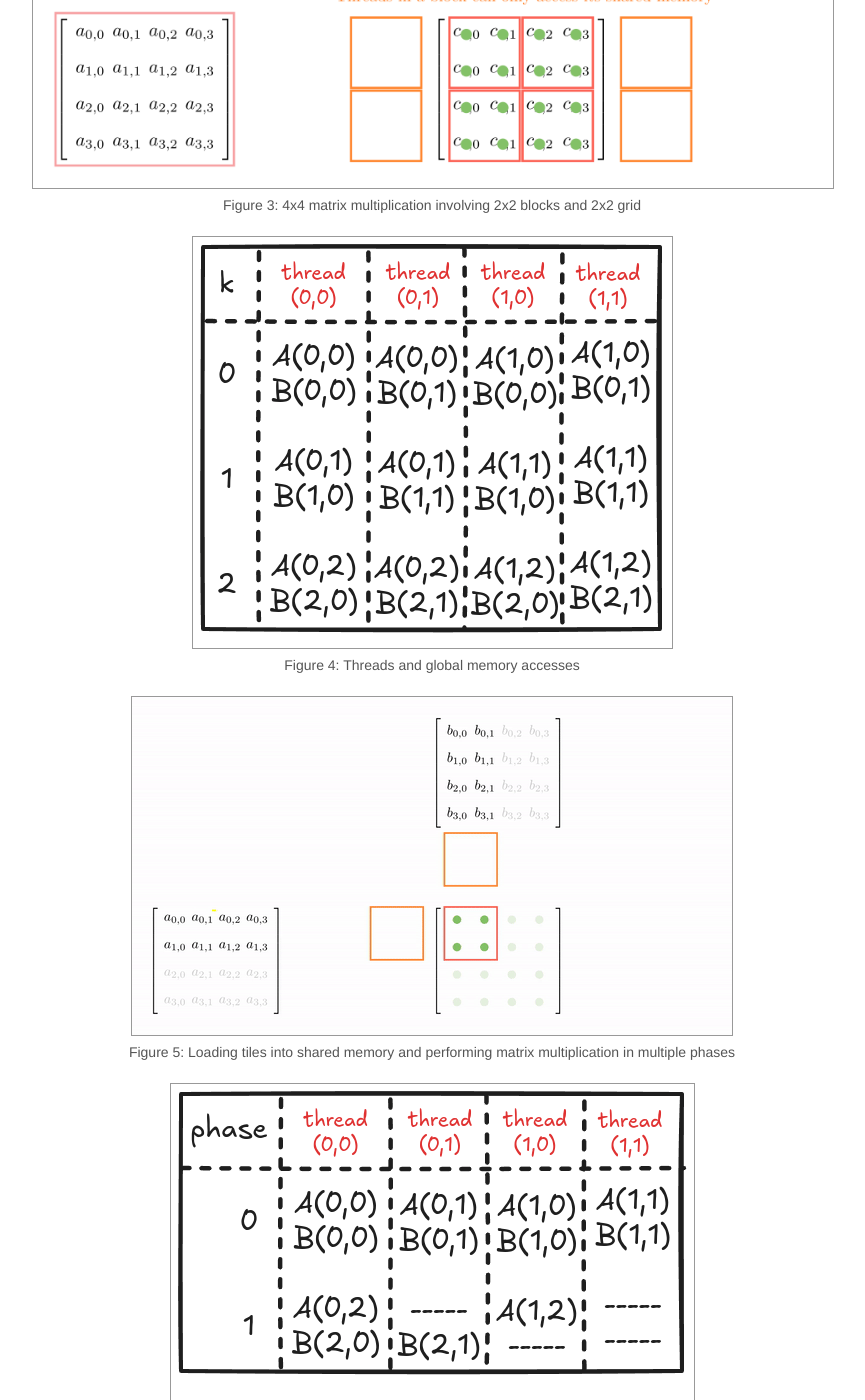
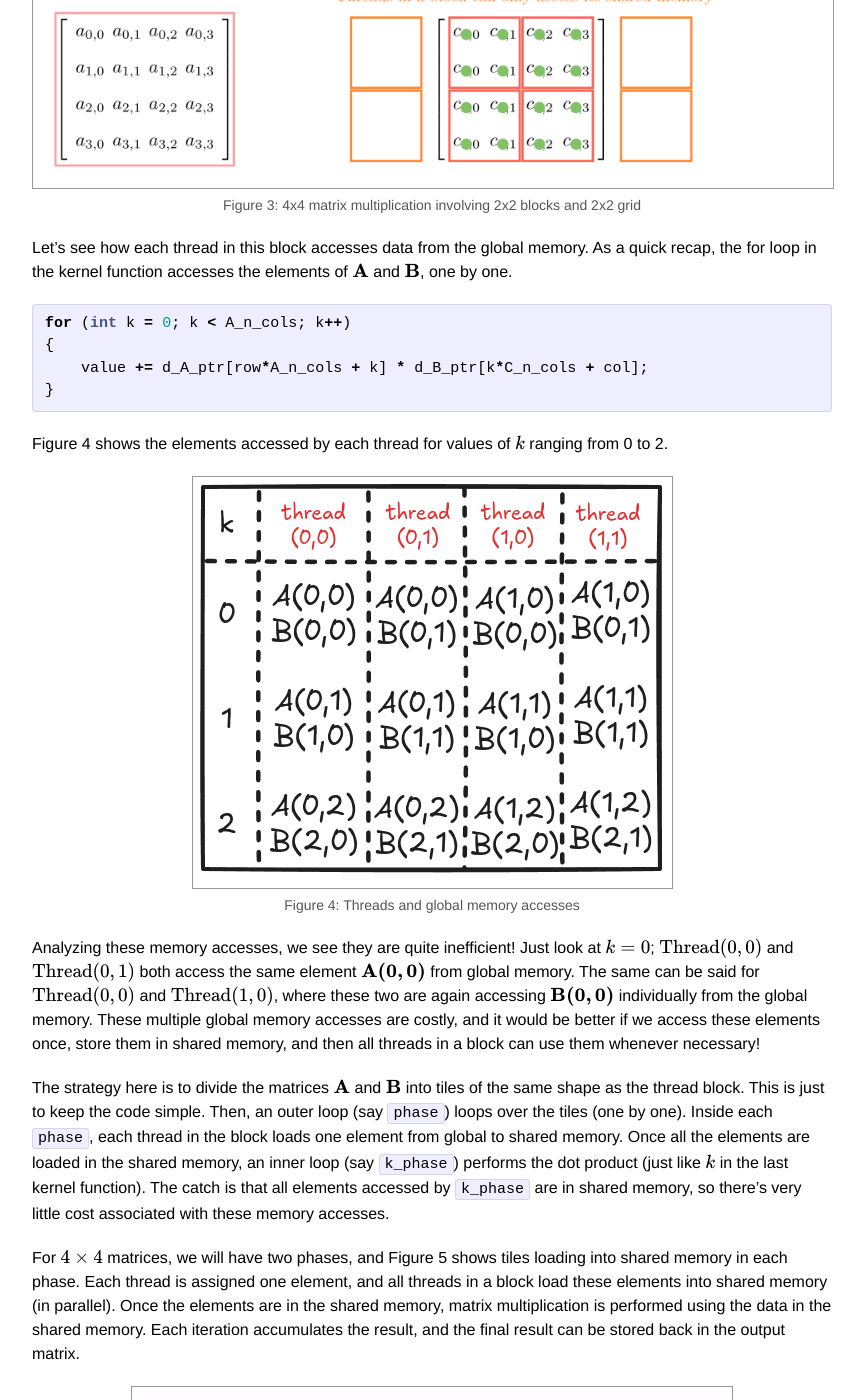
Before and after one commit to tgautam03/tgautam03.github.io, a Jekyll site: the page built from _posts/2024-11-23-xGeMM_Ch3.markdown, in a window 1280 px wide and 1400 px high, scrolled down 2793 px. Shown: the whole window, without its empty margins (208-1073 px from the left). Built offline with Jekyll 4.4.1, drawn with Linux system fonts in a browser that asks for light colours; some of the changed text lies outside the part shown.

Commit message:
feat: Enhance xGeMM Chapter 3 with shared memory access strategies and performance analysis

````diff
--- a/_posts/2024-11-23-xGeMM_Ch3.markdown
+++ b/_posts/2024-11-23-xGeMM_Ch3.markdown
@@ -41,22 +41,51 @@ For simplicity, consider a matrix multiplication involving matrices of size 4. T
 <div class="thecap">Figure 3: 4x4 matrix multiplication involving 2x2 blocks and 2x2 grid</div>
 </div>
 
+Let's see how each thread in this block accesses data from the global memory. As a quick recap, the for loop in the kernel function accesses the elements of $$\bf{A}$$ and $$\bf{B}$$, one by one.
 
+```cuda
+for (int k = 0; k < A_n_cols; k++)
+{
+    value += d_A_ptr[row*A_n_cols + k] * d_B_ptr[k*C_n_cols + col];
+}
+```
+
+Figure 4 shows the elements accessed by each thread for values of $$k$$ ranging from 0 to 2.
 
 <div class="imgcap">
 <img src="/blog_imgs/2024-11-23-xGeMM_Ch3/Fig4.png">
 <div class="thecap">Figure 4: Threads and global memory accesses</div>
 </div>
 
+Analyzing these memory accesses, we see they are quite inefficient! Just look at $$k=0$$; $$\text{Thread}(0,0)$$ and $$\text{Thread}(0,1)$$ both access the same element $$\bf{A}(0,0)$$ from global memory. The same can be said for $$\text{Thread}(0,0)$$ and $$\text{Thread}(1,0)$$, where these two are again accessing $$\bf{B}(0,0)$$ individually from the global memory. These multiple global memory accesses are costly, and it would be better if we access these elements once, store them in shared memory, and then all threads in a block can use them whenever necessary!
+
+The strategy here is to divide the matrices $$\bf{A}$$ and $$\bf{B}$$ into tiles of the same shape as the thread block. This is just to keep the code simple. Then, an outer loop (say `phase`) loops over the tiles (one by one). Inside each `phase`, each thread in the block loads one element from global to shared memory. Once all the elements are loaded in the shared memory, an inner loop (say `k_phase`) performs the dot product (just like $$k$$ in the last kernel function). The catch is that all elements accessed by `k_phase` are in shared memory, so there's very little cost associated with these memory accesses.
+
+For $$4 \times 4$$ matrices, we will have two phases, and Figure 5 shows tiles loading into shared memory in each phase. Each thread is assigned one element, and all threads in a block load these elements into shared memory (in parallel). Once the elements are in the shared memory, matrix multiplication is performed using the data in the shared memory. Each iteration accumulates the result, and the final result can be stored back in the output matrix.
+
 <div class="imgcap">
 <img src="/blog_imgs/2024-11-23-xGeMM_Ch3/Fig5.gif">
 <div class="thecap">Figure 5: Loading tiles into shared memory and performing matrix multiplication in multiple phases</div>
 </div>
 
+Figure 6 shows the elements accessed by each thread for different values of phase (keeping the data in Figure 6 consistent with Figure 4).
+
 <div class="imgcap">
 <img src="/blog_imgs/2024-11-23-xGeMM_Ch3/Fig6.png">
 <div class="thecap">Figure 6: Threads and global memory accesses using shared memory</div>
 </div>
+
+Each thread previously was accessing 6 elements from global memory. Now that has been reduced to 4 or 3 (almost halved). This might not look significant, but remember that we will use this code to perform large matrix multiplications (and not $$4 \times 4$$). It is worth noting that if the tile size is $$k \times k$$ (in the case discussed above, it was $$2 \times 2$$), the global memory traffic will be reduced to $$1/k$$. So, the focus should be to keep the tile size as large as possible (ensuring that it fits in the limited shared memory).
+
+The tiling works because the matrix multiplication algorithm supports it! Algorithmically, we are just splitting one large loop (`k`) into two smaller loops(`phase` and `k_phase`). For example, consider the calculations for computing the output element $$\bf{C}(0,0)$$:
+
+**Original Version**
+
+$$C[0,0]= \overbrace{A[0,0] \cdot B[0,0]}^{k=0} + \overbrace{A[0,1] \cdot B[1,0]}^{k=1} + \overbrace{A[0,2] \cdot B[2,0]}^{k=2} + \overbrace{A[0,3] \cdot B[3,0]}^{k=3}$$
+
+**Tiled Version**
+
+$$C[0,0]= \overbrace{\overbrace{A[0,0] \cdot B[0,0]}^{k_{phase}=0} + \overbrace{A[0,1] \cdot B[1,0]}^{k_{phase}=1}}^{phase=0} + \overbrace{\overbrace{A[0,2] \cdot B[2,0]}^{k_{phase}=0} + \overbrace{A[0,3] \cdot B[3,0]}^{k_{phase}=1}}^{phase=1}$$
 
 <div class="imgcap">
 <img src="/blog_imgs/2024-11-23-xGeMM_Ch3/Fig7.png">
````
